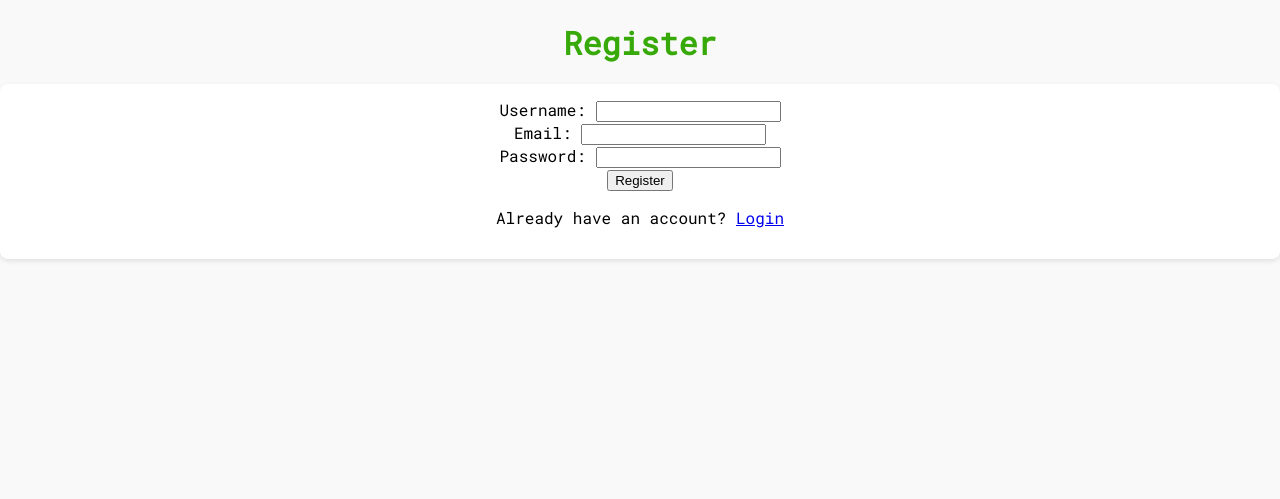
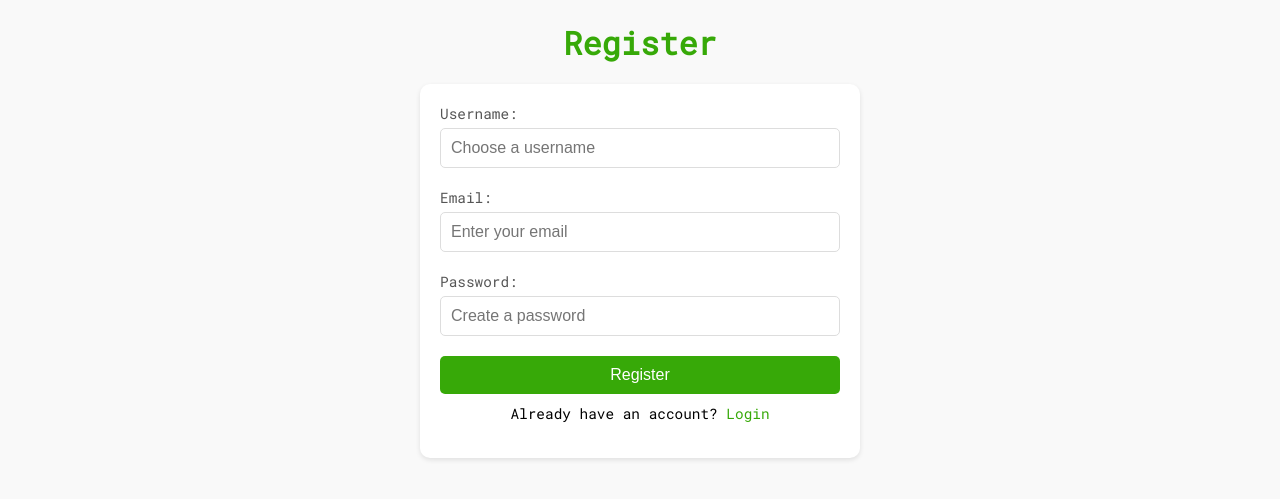
Before and after one commit to manipchi/gops, a Flask app: page /register in a window 1280 px wide. Shown: the top 499 px of the page. Run offline with Flask 3, Linux system fonts and the light colour scheme.

Commit message:
making forms look nice + have better error handing

```diff
--- a/app.py
+++ b/app.py
@@ -44,28 +44,45 @@ def register():
         username = request.form['username']
         email = request.form['email']
         password = request.form['password']
-        user = User(username=username, email=email)
-        user.set_password(password)
-        db.session.add(user)
+
+        # Check if username or email is already taken
+        if User.query.filter_by(username=username).first():
+            return render_template('register.html', error="Username is already taken.")
+        if User.query.filter_by(email=email).first():
+            return render_template('register.html', error="Email is already registered.")
+
+        # Create the new user
+        hashed_password = bcrypt.generate_password_hash(password).decode('utf-8')
+        new_user = User(username=username, email=email, password=hashed_password)
+        db.session.add(new_user)
         db.session.commit()
-        flash('Registration successful!', 'success')
+
+        flash('Registration successful! You can now log in.', 'success')
         return redirect(url_for('login'))
+
     return render_template('register.html')
-
 
 @app.route('/login', methods=['GET', 'POST'])
 def login():
     if request.method == 'POST':
         username = request.form['username']
         password = request.form['password']
+
+        # Check if the username exists
         user = User.query.filter_by(username=username).first()
-        if user and user.check_password(password):
-            login_user(user)
-            flash('Login successful!', 'success')
-            return redirect(url_for('index'))
-        flash('Invalid username or password.', 'danger')
+        if not user:
+            return render_template('login.html', error="Username does not exist.")
+
+        # Check if the password matches
+        if not bcrypt.check_password_hash(user.password, password):
+            return render_template('login.html', error="Incorrect password.")
+
+        # Log in the user
+        login_user(user)
+        flash('Login successful!', 'success')
+        return redirect(url_for('index'))
+
     return render_template('login.html')
-
 
 @app.route('/logout')
 @login_required
--- a/static/css/styles.css
+++ b/static/css/styles.css
@@ -7,7 +7,7 @@ body {
     padding: 0;
 }
 
-/* Container and General Layout */
+/* Game Container */
 #game-container {
     max-width: 500px;
     margin: 20px auto;
@@ -18,10 +18,20 @@ body {
 h1 {
     color: #37A908;
     font-size: 2rem;
-    margin-bottom: 20px;
+    margin-bottom: 10px;
+}
+
+/* Welcome Message */
+#welcome-message {
+    font-size: 1rem;
+    margin-bottom: 15px;
 }
 
 /* Join Game Button */
+#join-game-container {
+    margin-bottom: 15px;
+}
+
 #join-btn {
     font-size: 1rem;
     padding: 8px 20px;
@@ -36,16 +46,16 @@ h1 {
     background-color: #2e7a06;
 }
 
-/* Navigation */
+/* Navigation Links */
 #nav-links {
     display: flex;
-    justify-content: space-between;
-    margin: 10px 0;
-    font-size: 0.9rem;
+    justify-content: center;
+    gap: 10px;
 }
 
 .nav-link {
     text-decoration: none;
+    font-size: 0.9rem;
     color: #555;
     padding: 5px 10px;
     border-radius: 5px;
@@ -59,62 +69,158 @@ h1 {
     color: white;
 }
 
-/* Responsive Adjustments */
-@media (max-width: 600px) {
-    #nav-links {
-        flex-direction: column;
-        gap: 5px;
-    }
-
-    .nav-link {
-        padding: 10px;
-    }
+/* Play Section */
+#play-section, #game-over-section {
+    margin-top: 20px;
+    padding: 20px;
+    background-color: white;
+    border-radius: 10px;
+    box-shadow: 0px 2px 5px rgba(0, 0, 0, 0.1);
 }
 
-/* Sections */
-section {
+/* Leaderboard Styling */
+#leaderboard-container {
+    text-align: center;
+    margin: 0 auto;
+}
+
+.table-container {
+    margin: 20px auto;
+    width: 90%;
+    max-width: 600px; /* Ensure it doesn't stretch too wide */
+    overflow-x: auto; /* Enable horizontal scrolling on smaller screens */
+}
+
+table {
+    width: 100%;
+    border-collapse: collapse;
+    margin: 0 auto;
+    text-align: center; /* Center align text inside table cells */
+}
+
+th, td {
+    padding: 10px;
+    border: 1px solid #ddd;
+}
+
+th {
+    background-color: #37A908;
+    color: white;
+    font-weight: bold;
+}
+
+tr:nth-child(even) {
+    background-color: #f9f9f9;
+}
+
+tr:hover {
+    background-color: #e0e0e0; /* Subtle highlight on hover */
+}
+
+/* Back to Home Link Styling */
+.back-to-home {
+    margin-top: 20px;
+    font-size: 1rem;
+}
+
+.back-link {
+    color: #555;
+    text-decoration: none;
+    font-size: 1rem;
+    border-bottom: 1px solid transparent;
+    transition: all 0.3s ease-in-out;
+}
+
+.back-link:hover {
+    color: #37A908;
+    border-bottom: 1px solid #37A908;
+}
+
+/* Form Container */
+.form-container {
+    width: 90%;
+    max-width: 400px;
+    margin: 20px auto;
     background-color: white;
-    margin: 10px 0;
-    padding: 15px;
-    border-radius: 8px;
+    padding: 20px;
+    border-radius: 10px;
     box-shadow: 0 2px 5px rgba(0, 0, 0, 0.1);
 }
 
-/* Cards */
-.card {
-    display: inline-block;
-    padding: 10px;
-    margin: 5px;
-    border: 1px solid black;
-    border-radius: 5px;
-    background-color: white;
-    text-align: center;
-    cursor: pointer;
-    width: 50px;
-    height: 70px;
+/* Styled Form */
+.styled-form .form-group {
+    margin-bottom: 20px;
+    text-align: left;
 }
 
-.card.selected {
+.styled-form label {
+    display: block;
+    font-size: 0.9rem;
+    margin-bottom: 5px;
+    color: #555;
+}
+
+.styled-form input {
+    width: 100%;
+    padding: 10px;
+    font-size: 1rem;
+    border: 1px solid #ddd;
+    border-radius: 5px;
+    box-sizing: border-box;
+    transition: border-color 0.3s;
+}
+
+.styled-form input:focus {
+    border-color: #37A908;
+    outline: none;
+}
+
+/* Form Buttons */
+.form-button {
+    width: 100%;
+    padding: 10px;
+    font-size: 1rem;
     background-color: #37A908;
     color: white;
-}
-
-/* Game Over Section */
-#game-over-message {
-    font-size: 1.2rem;
-    margin-bottom: 20px;
-}
-
-#return-home-btn {
-    font-size: 1rem;
-    padding: 10px 20px;
-    color: white;
-    background-color: #37A908;
     border: none;
     border-radius: 5px;
     cursor: pointer;
+    transition: background-color 0.3s, transform 0.1s;
 }
 
-#return-home-btn:hover {
+.form-button:hover {
     background-color: #2e7a06;
 }
+
+.form-button:active {
+    transform: scale(0.98);
+}
+
+/* Footer Links */
+.form-footer {
+    margin-top: 10px;
+    font-size: 0.9rem;
+    text-align: center;
+}
+
+.form-footer a {
+    color: #37A908;
+    text-decoration: none;
+    transition: color 0.3s;
+}
+
+.form-footer a:hover {
+    color: #2e7a06;
+}
+
+/* Error Message Styling */
+.error-message {
+    background-color: #f8d7da;
+    color: #721c24;
+    border: 1px solid #f5c6cb;
+    padding: 10px;
+    border-radius: 5px;
+    margin-bottom: 15px;
+    text-align: center;
+    font-size: 0.9rem;
+}
--- a/templates/register.html
+++ b/templates/register.html
@@ -13,20 +13,23 @@
         </header>
         <main>
             <section class="form-container">
-                <form method="post">
+                {% if error %}
+                <p class="error-message">{{ error }}</p>
+                {% endif %}
+                <form method="post" class="styled-form">
                     <div class="form-group">
                         <label for="username">Username:</label>
-                        <input type="text" name="username" id="username" required>
+                        <input type="text" name="username" id="username" placeholder="Choose a username" required>
                     </div>
 
                     <div class="form-group">
                         <label for="email">Email:</label>
-                        <input type="email" name="email" id="email" required>
+                        <input type="email" name="email" id="email" placeholder="Enter your email" required>
                     </div>
 
                     <div class="form-group">
                         <label for="password">Password:</label>
-                        <input type="password" name="password" id="password" required>
+                        <input type="password" name="password" id="password" placeholder="Create a password" required>
                     </div>
 
                     <button type="submit" class="form-button">Register</button>
```
Also changed, not shown: templates/index.html (+9 -20 lines), templates/login.html (+6 -3 lines).
